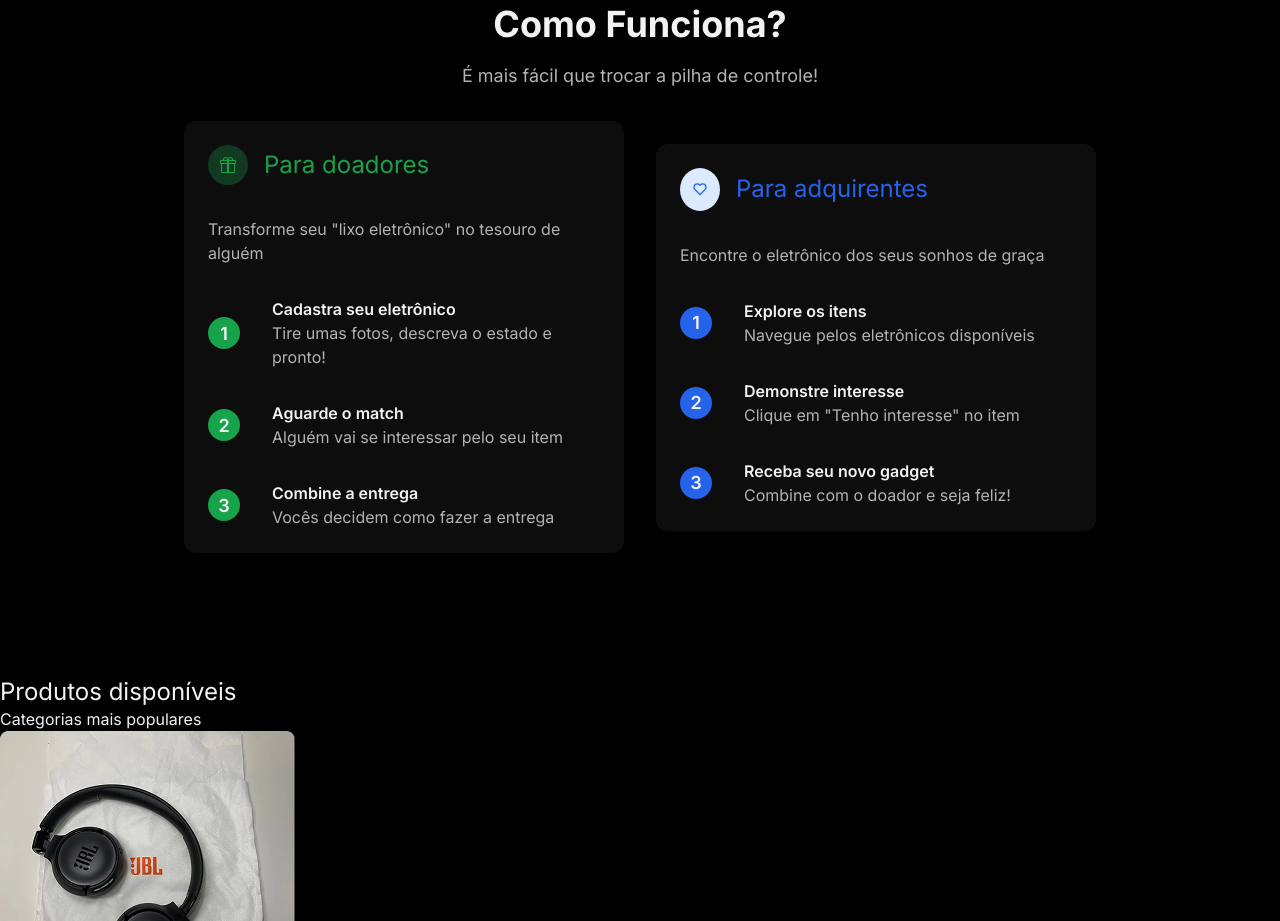
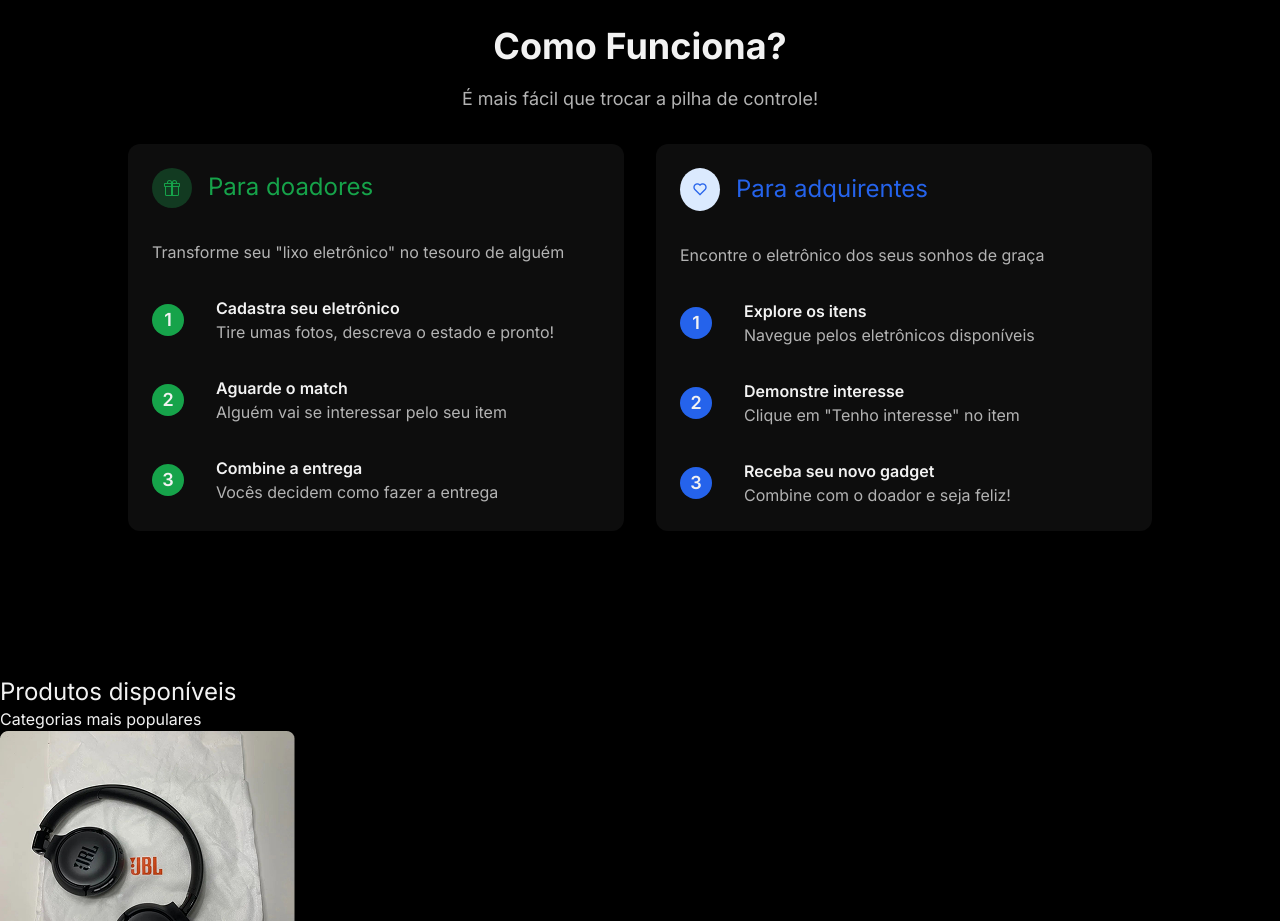
Before and after one commit to DavyAndrade/ReciclaTech, a plain HTML site: page index.html in a window 1280 px wide. Shown: the part 1060-1981 px from the top of the page. Drawn offline with nearby package versions, Linux system fonts and the light colour scheme.

Commit message:
fix(HiW): Corrigindo Espaçamento
Utilizando max-width nos cards ao invés de padding-inline

```diff
--- a/src/css/hiw/hiw.scss
+++ b/src/css/hiw/hiw.scss
@@ -45,6 +45,7 @@
       padding: var(--space-6);
       border-radius: 0.75rem;
       width: 100%;
+      height: 100%;
 
       .hiw__card-title {
         display: flex;
@@ -122,22 +123,23 @@
   }
 }
 
-/* Tablets */
+/* Tablet */
 @media screen and (min-width: 768px) {
   .hiw {
     padding: var(--space-6);
     .hiw__cards {
       display: grid;
       grid-template-columns: repeat(2, 1fr);
+      max-width: 768px;
     }
   }
 }
 
-/* Desktop */
-@media screen and (min-width: 1280px) {
+/* Notebook */
+@media screen and (min-width: 1024px) {
   .hiw {
     .hiw__cards {
-      padding-inline: calc(var(--space-20) * 2);
+      max-width: 1024px;
     }
   }
 }
```
Also changed, not shown: src/css/hiw/hiw.css, 1 other file.
